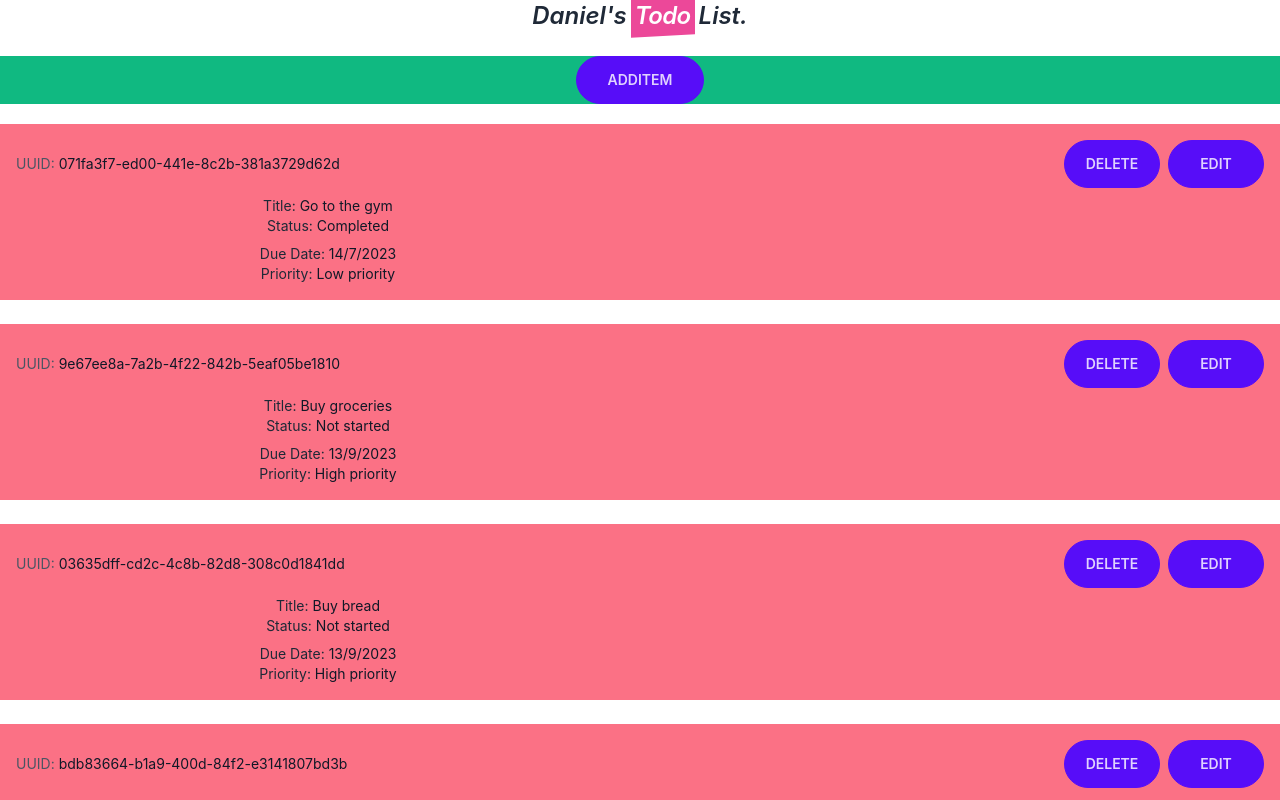
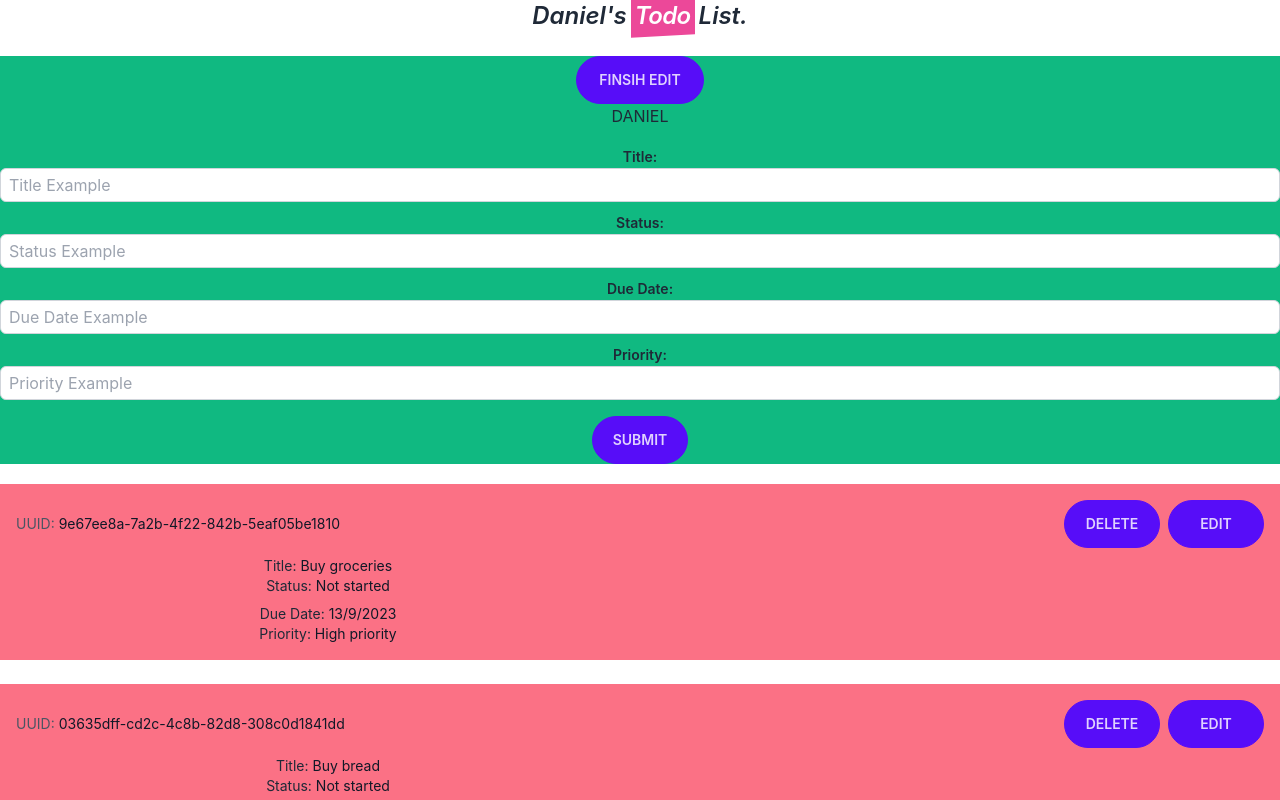
Before and after one commit to zjian107-su/Radioactive-React, a React (Create React App) app: page / in a window 1280 px wide. Both pictures are taken after a click on the button "ADDITEM". Shown: the top 800 px of the page. Built offline with nearby package versions, Linux system fonts and the light colour scheme.

Commit message:
✨ update: implement addItem button

```diff
--- a/src/App.js
+++ b/src/App.js
@@ -3,8 +3,17 @@ import Count from "./components/others/Count";
 import { useState } from "react";
 import TodoList from "./components/TodoList";
 import { v4 as uuidv4 } from "uuid";
+import { useRef } from "react";
 
 function App() {
+  const [isInEditting, setIsInEditting] = useState(false);
+
+  // one useState using one object
+  const title = useRef();
+  const status = useRef();
+  const dueDate = useRef();
+  const priority = useRef();
+
   const [todos, setTodos] = useState([
     {
       uuid: uuidv4(),
@@ -56,19 +65,32 @@ function App() {
     console.log(uuid);
   };
 
-  const addItem = () => {
+  const startAdd = () => {
+    setIsInEditting(true);
+  };
+
+  const addItem = (todo) => {
+    console.log(todo);
+
     const newTodo = {
       uuid: uuidv4(),
-      title: "Go to the gym",
-      status: "Completed",
-      dueDate: "14/7/2023",
-      priority: "Low priority",
+      title: todo.title,
+      status: todo.status,
+      dueDate: todo.dueDate,
+      priority: todo.priority,
     };
 
     setTodos([newTodo, ...todos]);
   };
 
-  const finishEdit = (newTodo, uuid) => {
+  const finishEdit = (newTodo, uuid = "") => {
+    // for adding new todo
+    if (uuid === "") {
+      addItem(newTodo);
+      return;
+    }
+
+    // for editing todo
     todos.map((todo) => {
       if (todo.uuid === uuid) {
         if (newTodo.title !== "") {
@@ -86,6 +108,7 @@ function App() {
       }
     });
     setTodos([...todos]);
+    return;
   };
 
   return (
@@ -100,12 +123,72 @@ function App() {
           <span className="ml-2">List.</span>
         </blockquote>
 
+        {/* Add Item */}
         <div className="bg-emerald-500 mb-5 App">
           <button
             className="btn w-32 btn-primary rounded-full"
-            onClick={addItem}>
-            ADDITEM
+            onClick={startAdd}>
+            {isInEditting ? "FINSIH EDIT" : "ADDITEM"}
           </button>
+
+          {/* Edit section */}
+          {isInEditting ? <h1>DANIEL</h1> : null}
+
+          {isInEditting ? (
+            <form onSubmit={finishEdit} className="mt-4">
+              <ul>
+                <li className="mb-2">
+                  <label htmlFor="title" className="text-sm font-semibold">
+                    Title:
+                  </label>
+                  <input
+                    type="text"
+                    placeholder="Title Example"
+                    ref={title}
+                    className="border border-gray-300 px-2 py-1 rounded-md w-full"
+                  />
+                </li>
+                <li className="mb-2">
+                  <label htmlFor="status" className="text-sm font-semibold">
+                    Status:
+                  </label>
+                  <input
+                    type="text"
+                    placeholder="Status Example"
+                    ref={status}
+                    className="border border-gray-300 px-2 py-1 rounded-md w-full"
+                  />
+                </li>
+                <li className="mb-2">
+                  <label htmlFor="dueDate" className="text-sm font-semibold">
+                    Due Date:
+                  </label>
+                  <input
+                    type="text"
+                    placeholder="Due Date Example"
+                    ref={dueDate}
+                    className="border border-gray-300 px-2 py-1 rounded-md w-full"
+                  />
+                </li>
+                <li className="mb-2">
+                  <label htmlFor="priority" className="text-sm font-semibold">
+                    Priority:
+                  </label>
+                  <input
+                    type="text"
+                    placeholder="Priority Example"
+                    ref={priority}
+                    className="border border-gray-300 px-2 py-1 rounded-md w-full"
+                  />
+                </li>
+              </ul>
+              <button
+                type="submit"
+                className="w-24 btn btn-primary rounded-full mt-2">
+                <span className="text-sm">Submit</span>
+              </button>
+            </form>
+          ) : null}
         </div>
 
         <div className="App">
```
